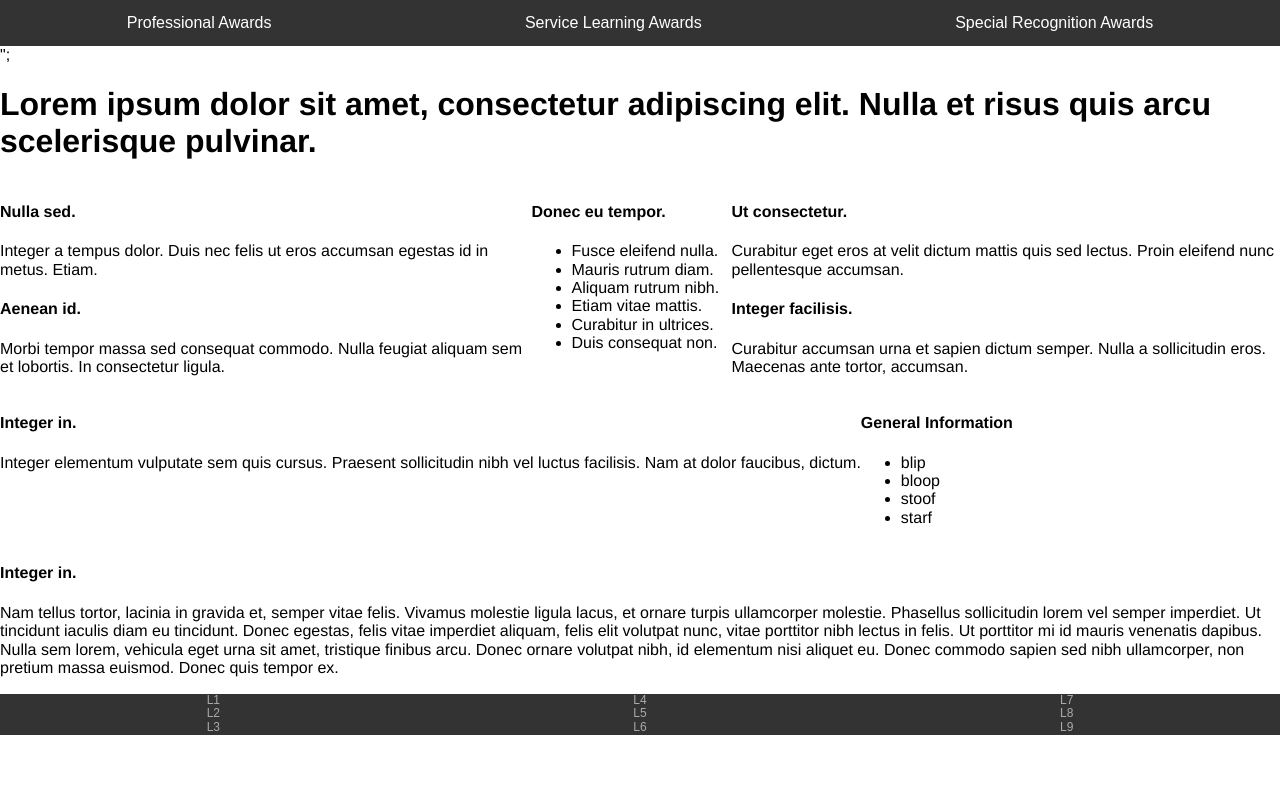
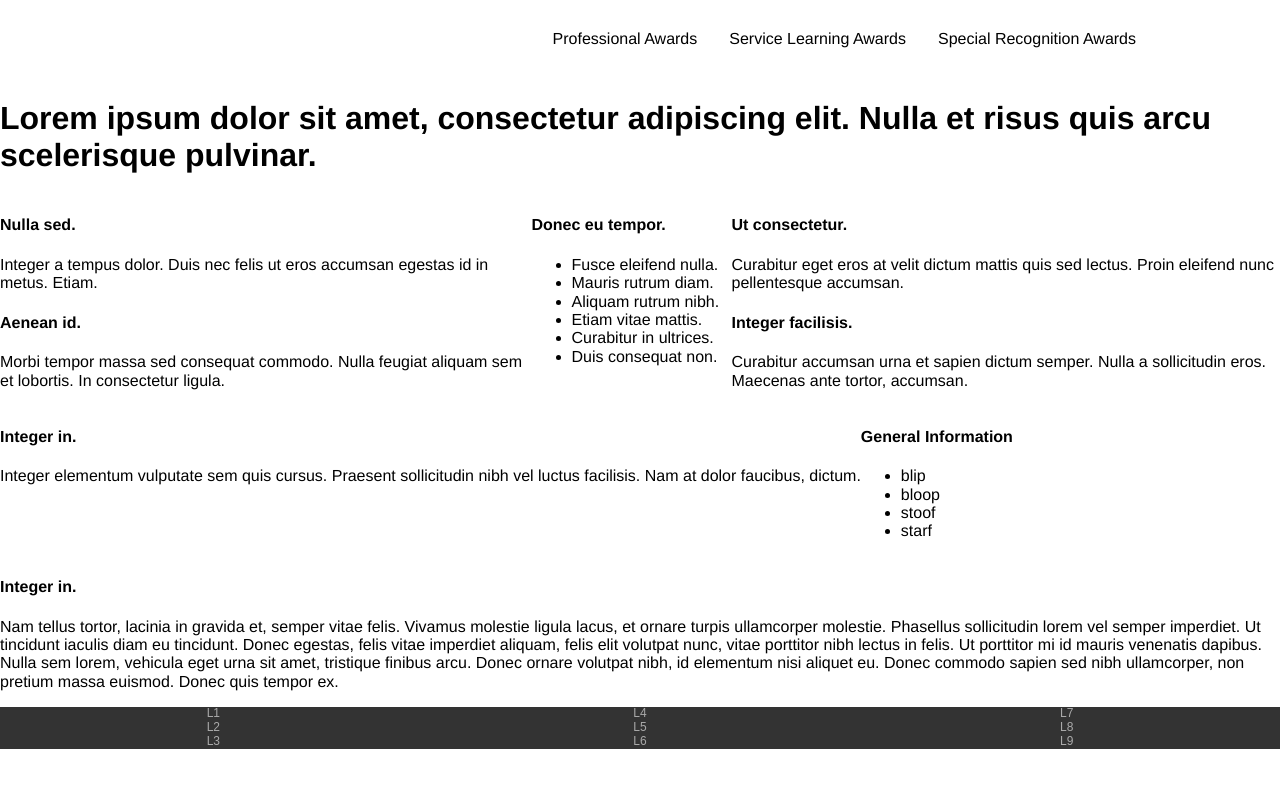
Before and after one commit to FancyAlpha/KHS-BPA_WebDesign_CareAwards, a PHP site: page /_modules/sub-page.php in a window 1280 px wide. Run offline with PHP 8.4, Linux system fonts and the light colour scheme; data that the repository does not hold is empty.

Commit message:
edited nav bar styles

```diff
--- a/_modules/nav.php
+++ b/_modules/nav.php
@@ -24,8 +24,11 @@ $award3DropdownContents = "
 ?>
 
 <nav class="navbar">
+	<div class="container">
 		<div class="dropdown">
-    <button class="award1ddbtn" onclick="dropdownFunction('award1Dropdown')"><?=$award1DropdownLabel?></button>
+			<div class="aBtn award1ddbtn" onclick="dropdownFunction('award1Dropdown')">
+				<?=$award1DropdownLabel?>
+			</div>
 			<div class="dropdown-content" id="award1Dropdown">
 				<?=$award1DropdownContents?>
 			</div>
@@ -34,16 +37,21 @@ $award3DropdownContents = "
 
 
 		<div class="dropdown">
-    <button class="award2ddbtn" onclick="dropdownFunction('award2Dropdown')"><?=$award2DropdownLabel?></button>
+			<div class="aBtn award2ddbtn" onclick="dropdownFunction('award2Dropdown')">
+				<?=$award2DropdownLabel?>
+			</div>
 			<div class="dropdown-content" id="award2Dropdown">
 				<?=$award2DropdownContents?>
 			</div>
 		</div>
 
 		<div class="dropdown">
-    <button class="award3ddbtn" onclick="dropdownFunction('award3Dropdown')"><?=$award3DropdownLabel?></button>
+			<div class="aBtn award3ddbtn" onclick="dropdownFunction('award3Dropdown')">
+				<?=$award3DropdownLabel?>
+			</div>
 			<div class="dropdown-content" id="award3Dropdown">
 				<?=$award3DropdownContents?>
 			</div>
 		</div>
-</nav>";
+	</div>
+</nav>
--- a/_styles/_nav.scss
+++ b/_styles/_nav.scss
@@ -1,50 +1,19 @@
 /*Header CSS*/
+.navbar {
+	.container {
+		display: flex;
+		justify-content: flex-end;
+		overflow: hidden;
 
-.navbar {
-    overflow: hidden;
-    background-color: #333;
-    font-family: Arial;
-    display: flex;
-    justify-content: space-around;
+		.dropdown {
+			&:hover {
+				background-color: rgba(0,0,0,0.1);
 			}
 
-.dropdown {
-    float: left;
-    overflow: hidden;
-}
-
-.dropdown .award1ddbtn {
+			.aBtn {
 				cursor: pointer;
-    font-size: 16px;
-    border: none;
-    outline: none;
-    color: white;
-    padding: 14px 16px;
+				padding: 30px 16px;
 				background-color: inherit;
-}
-
-.dropdown .award2ddbtn {
-    cursor: pointer;
-    font-size: 16px;
-    border: none;
-    outline: none;
-    color: white;
-    padding: 14px 16px;
-    background-color: inherit;
-}
-
-.dropdown .award3ddbtn {
-    cursor: pointer;
-    font-size: 16px;
-    border: none;
-    outline: none;
-    color: white;
-    padding: 14px 16px;
-    background-color: inherit;
-}
-
-.navbar .dropdown:hover {
-    background-color: red;
 			}
 
 			.dropdown-content {
@@ -52,23 +21,25 @@
 				position: absolute;
 				background-color: #f9f9f9;
 				min-width: 160px;
-    box-shadow: 0px 8px 16px 0px rgba(0,0,0,0.2);
+				box-shadow: 0px 8px 16px 0px rgba(0, 0, 0, 0.2);
 				z-index: 1;
-}
 
-.dropdown-content a {
+				a {
 					float: none;
-    color: black;
-    padding: 12px 16px;
+					padding: 16px;
 					text-decoration: none;
 					display: block;
 					text-align: left;
+
+					&:hover {
+						background-color: #ddd;
 					}
-
-.dropdown-content a:hover {
-    background-color: #ddd;
+				}
 			}
 
 			.show {
-    display: block;
+				display: block !important;
 			}
+		}
+	}
+}
--- a/_styles/base.scss
+++ b/_styles/base.scss
@@ -1,6 +1,38 @@
 @import 'https://cdnjs.cloudflare.com/ajax/libs/normalize/7.0.0/normalize.min.css',
-		'nav', 'footer', 'home', 'sub-pages';
+'nav',
+'footer',
+'home',
+'sub-pages';
 
-body, html {
-	font-family: Helvetica, Arial, sans-serif;
+body,
+html {
+	font-family: Helvetica, sans-serif;
 }
+
+a {
+	color: black;
+}
+
+.container {
+	width: 100%;
+	max-width: 1140px;
+	margin: 0 auto;
+	box-sizing: border-box;
+}
+
+/* For devices larger than 400px */
+
+@media (min-width: 400px) {
+	.container {
+		width: 85%;
+		padding: 0;
+	}
+}
+
+/* For devices larger than 550px */
+
+@media (min-width: 550px) {
+	.container {
+		width: 80%;
+	}
+}
--- a/_styles/css/base.css
+++ b/_styles/css/base.css
@@ -1,67 +1,32 @@
 @import "https://cdnjs.cloudflare.com/ajax/libs/normalize/7.0.0/normalize.min.css";
 /*Header CSS*/
-.navbar {
-  overflow: hidden;
-  background-color: #333;
-  font-family: Arial;
+.navbar .container {
   display: flex;
-  justify-content: space-around; }
-
-.dropdown {
-  float: left;
+  justify-content: flex-end;
   overflow: hidden; }
-
-.dropdown .award1ddbtn {
+  .navbar .container .dropdown:hover {
+    background-color: rgba(0, 0, 0, 0.1); }
+  .navbar .container .dropdown .aBtn {
     cursor: pointer;
-  font-size: 16px;
-  border: none;
-  outline: none;
-  color: white;
-  padding: 14px 16px;
+    padding: 30px 16px;
     background-color: inherit; }
-
-.dropdown .award2ddbtn {
-  cursor: pointer;
-  font-size: 16px;
-  border: none;
-  outline: none;
-  color: white;
-  padding: 14px 16px;
-  background-color: inherit; }
-
-.dropdown .award3ddbtn {
-  cursor: pointer;
-  font-size: 16px;
-  border: none;
-  outline: none;
-  color: white;
-  padding: 14px 16px;
-  background-color: inherit; }
-
-.navbar .dropdown:hover {
-  background-color: red; }
-
-.dropdown-content {
+  .navbar .container .dropdown .dropdown-content {
     display: none;
     position: absolute;
     background-color: #f9f9f9;
     min-width: 160px;
     box-shadow: 0px 8px 16px 0px rgba(0, 0, 0, 0.2);
     z-index: 1; }
-
-.dropdown-content a {
+    .navbar .container .dropdown .dropdown-content a {
       float: none;
-  color: black;
-  padding: 12px 16px;
+      padding: 16px;
       text-decoration: none;
       display: block;
       text-align: left; }
-
-.dropdown-content a:hover {
+      .navbar .container .dropdown .dropdown-content a:hover {
         background-color: #ddd; }
-
-.show {
-  display: block; }
+  .navbar .container .dropdown .show {
+    display: block !important; }
 
 /*Footer CSS*/
 body {
@@ -88,7 +87,27 @@ footer {
 .flex-other {
   display: flex; }
 
-body, html {
-  font-family: Helvetica, Arial, sans-serif; }
+body,
+html {
+  font-family: Helvetica, sans-serif; }
+
+a {
+  color: black; }
+
+.container {
+  width: 100%;
+  max-width: 1140px;
+  margin: 0 auto;
+  box-sizing: border-box; }
+
+/* For devices larger than 400px */
+@media (min-width: 400px) {
+  .container {
+    width: 85%;
+    padding: 0; } }
+/* For devices larger than 550px */
+@media (min-width: 550px) {
+  .container {
+    width: 80%; } }
 
 /*# sourceMappingURL=base.css.map */
```
Also changed, not shown: other parts of _styles/css/base.css (+34 -0 lines), _styles/_home.scss (+51 -0 lines), index.php (+30 -26 lines), 1 other file. Lines whose indentation alone changed are shown as unchanged.
